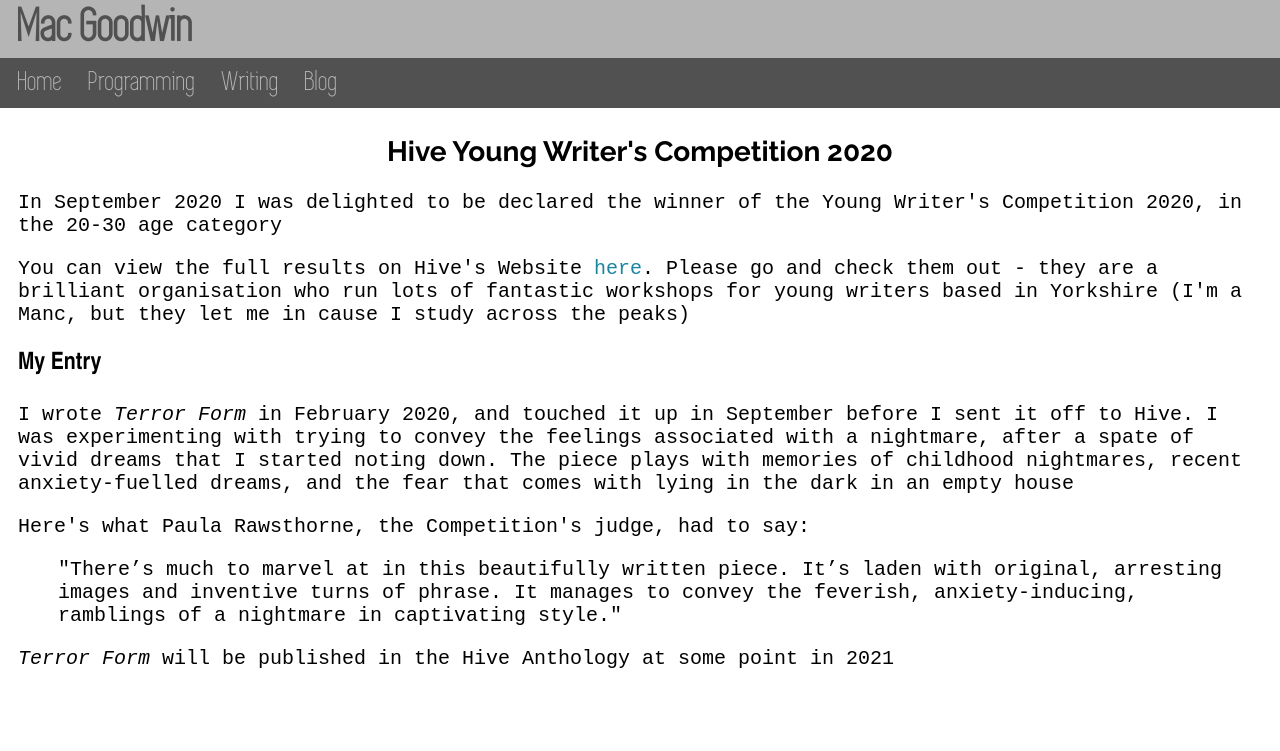
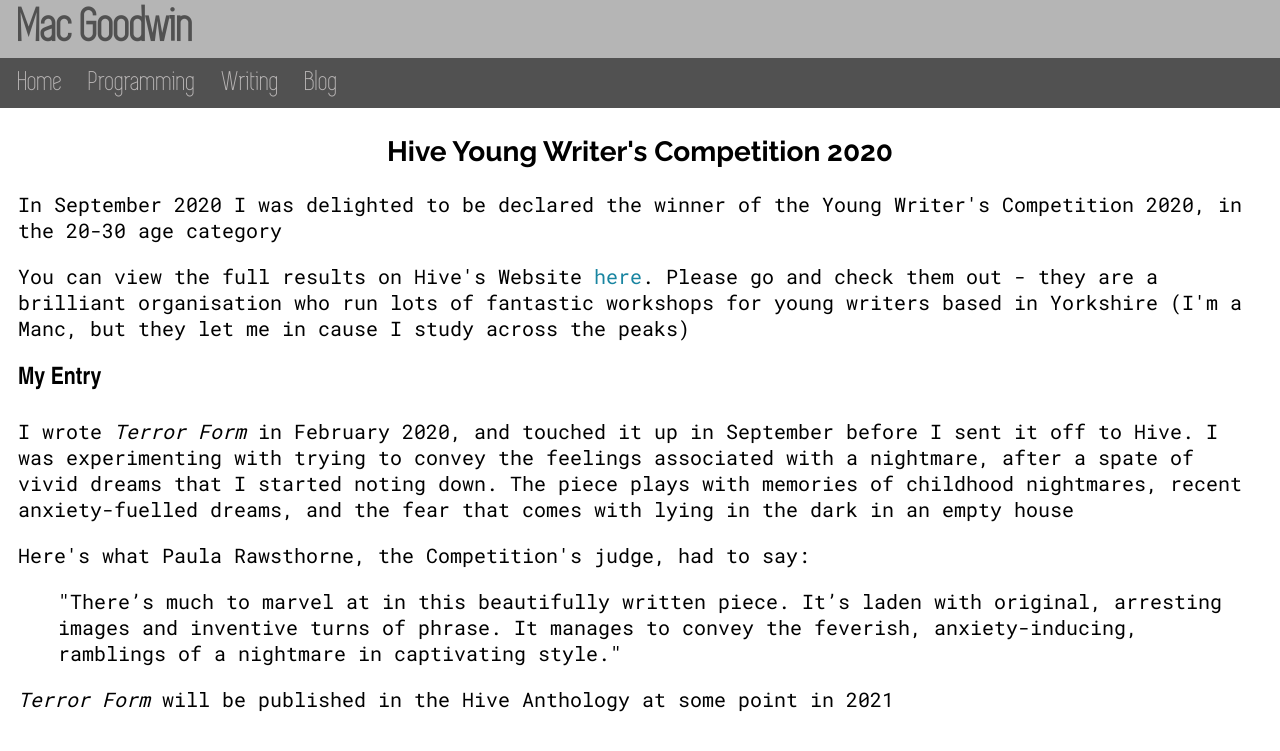
Before and after one commit to Twigonometry/mac-goodwin.com, a Jekyll site: the page built from mac-goodwin/writing/hive-2020.html, in a window 1280 px wide. Shown: the top 751 px of the page. Built offline with Jekyll 4.4.1, drawn with Linux system fonts in a browser that asks for light colours; some web fonts are replaced.

Commit message:
Fixing missing font import

```diff
--- a/mac-goodwin/writing/hive-2020.html
+++ b/mac-goodwin/writing/hive-2020.html
@@ -2,6 +2,7 @@
 layout: default
 title: Hive Young Writer's Competition 2020
 custom_css: ['writing']
+custom_font: https://fonts.googleapis.com/css2?family=Roboto+Mono&display=swap
 ---
 
 <div class="subpage_banner">
```
